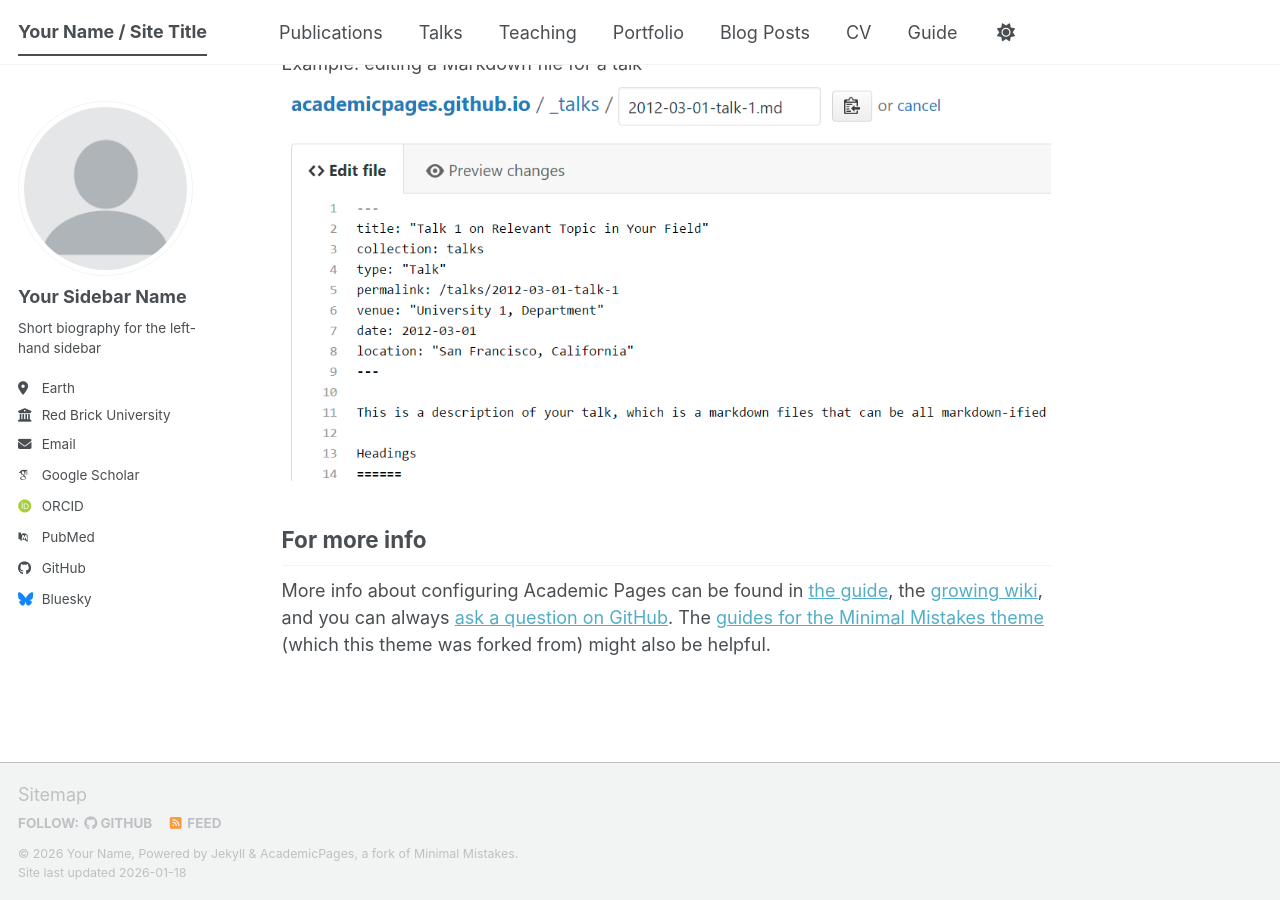
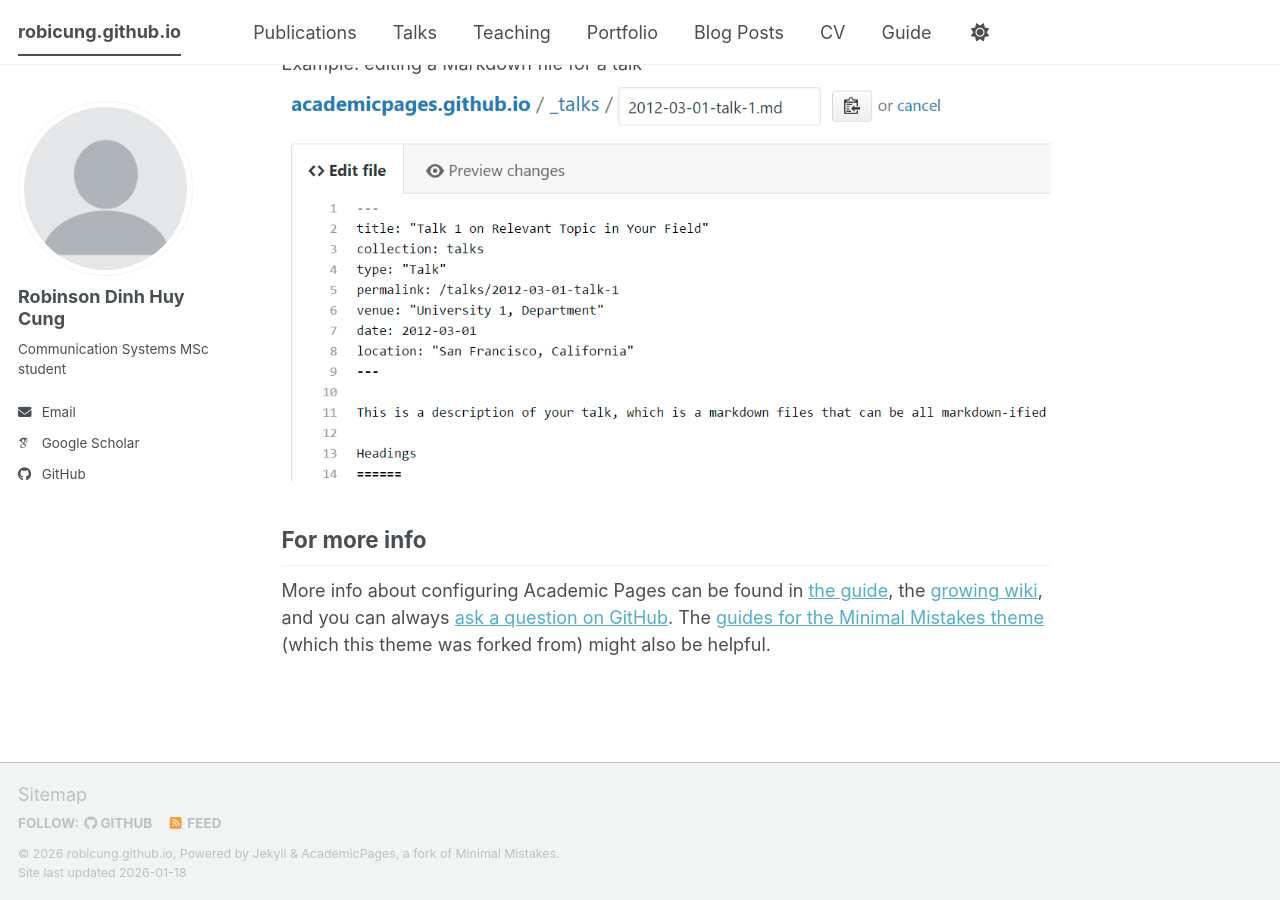
Before and after one commit to robicung/robicung.github.io, a Jekyll site: the page built from _pages/about.md, in a window 1280 px wide and 900 px high, scrolled down 2720 px. Built offline with Jekyll 4.4.1, drawn with Linux system fonts in a browser that asks for light colours; some web fonts are replaced; a script bundle is joined from its source files by our own code; library files that are not in the unit come from our copies.

Commit message:
first
change basic info

```diff
--- a/_config.yml
+++ b/_config.yml
@@ -9,14 +9,14 @@
 # Basic Site Settings
 locale                   : "en-US"
 site_theme               : "default" # The available themes options are "default", "air", "sunrise", "mint", "dirt" and "contrast"
-title                    : "Your Name / Site Title"
-title_separator          : "-"
-name                     : &name "Your Name"
-description              : &description "Your Name's academic portfolio"   # Update this with a general description of your site, this is the default if not overridden by a page
-url                      : https://academicpages.github.io # The base hostname & protocol for your site e.g. "https://[your GitHub username].github.io",
+title                    :
+title_separator          :
+name                     : &name
+description              : &description    # Update this with a general description of your site, this is the default if not overridden by a page
+url                      : https://robicung.github.io # The base hostname & protocol for your site e.g. "https://[your GitHub username].github.io",
                                                            # or if you already have some other page hosted on Github then use "https://[your GitHub username].github.io/[Your Repo Name]"
-baseurl                  : "" # the subpath of your site, e.g. "/blog"
-repository               : "academicpages/academicpages.github.io"
+baseurl                  :  # the subpath of your site, e.g. "/blog"
+repository               : "robicung/robicung.github.io"
 
 # Site Author - The following control what appear as part of the author content on the side bar.
 #               If a field is blank the icon and link will not appear, otherwise it will be shown.
@@ -24,13 +24,13 @@ repository               : "academicpages/academicpages.github.io"
 author:
   # Biographic information
   avatar           : "profile.png"
-  name             : "Your Sidebar Name"
+  name             : "Robinson Dinh Huy Cung"
   pronouns         : # example: "she/her"
-  bio              : "Short biography for the left-hand sidebar"
-  location         : "Earth"
-  employer         : "Red Brick University"
+  bio              : "Communication Systems MSc student"
+  location         :
+  employer         :
   uri              : # URL
-  email            : "none@example.org"
+  email            : "robinson.cung@epfl.ch"
 
   # Academic websites
   academia         : # URL
@@ -38,10 +38,10 @@ author:
   googlescholar    : "https://scholar.google.com/citations?user=PS_CX0AAAAAJ"
   inspire-hep      : # URL
   impactstory      : # URL
-  orcid            : "https://orcid.org/yourorcidurl"
+  orcid            : # empty
   semantic         : # URL
   ssrn             : # URL
-  pubmed           : "https://www.ncbi.nlm.nih.gov/pubmed/?term=john+snow"
+  pubmed           :
   researchgate     : # URL
   scopus           : # URL
   zotero           : # URL
@@ -57,7 +57,7 @@ author:
 
   # Social media
   artstation       : # Username
-  bluesky          : "bsky.app" # Replace this with you Bluesky username
+  bluesky          :  # Replace this with you Bluesky username
   facebook         : # Username
   flickr           : # Username
   foursquare       : # Username
```
